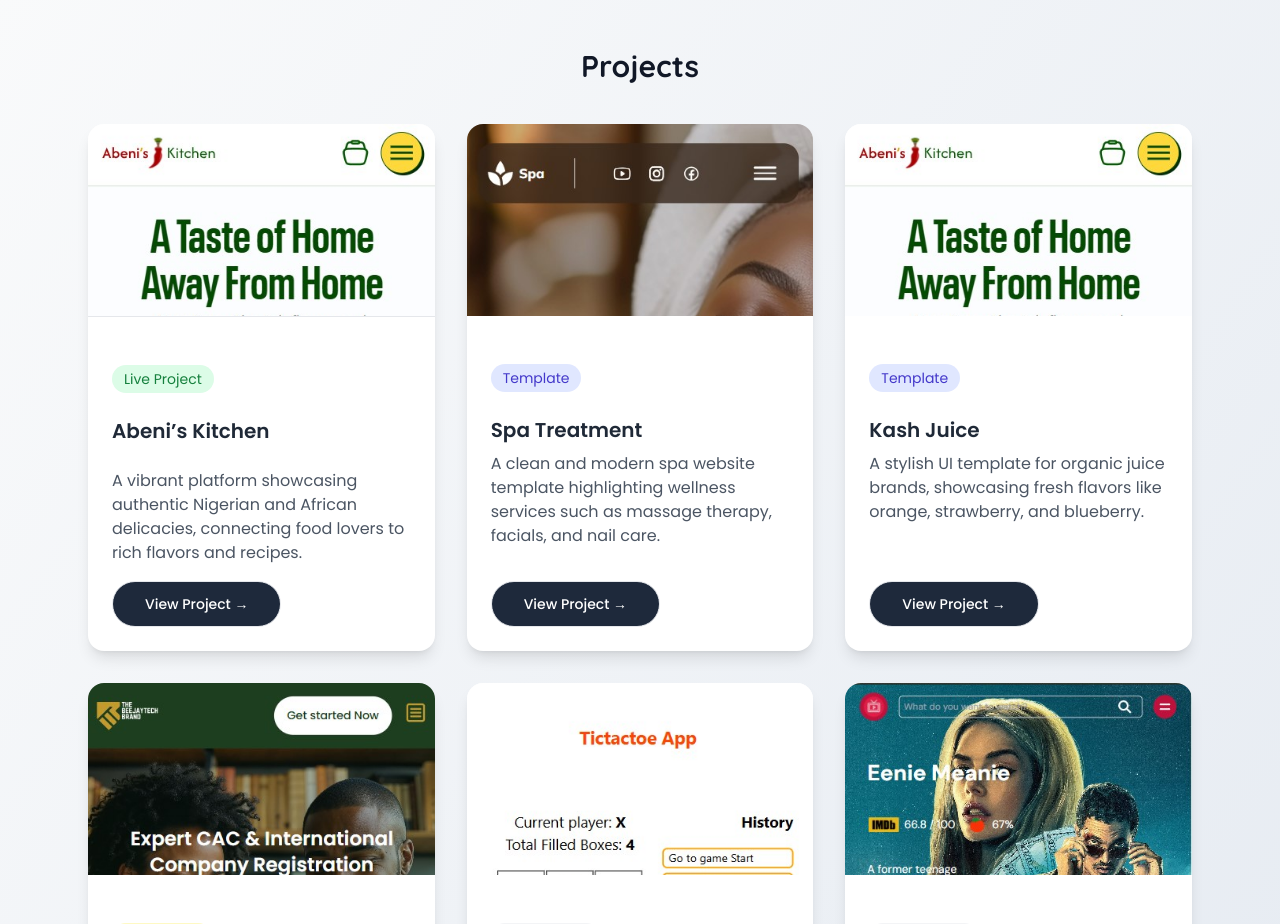
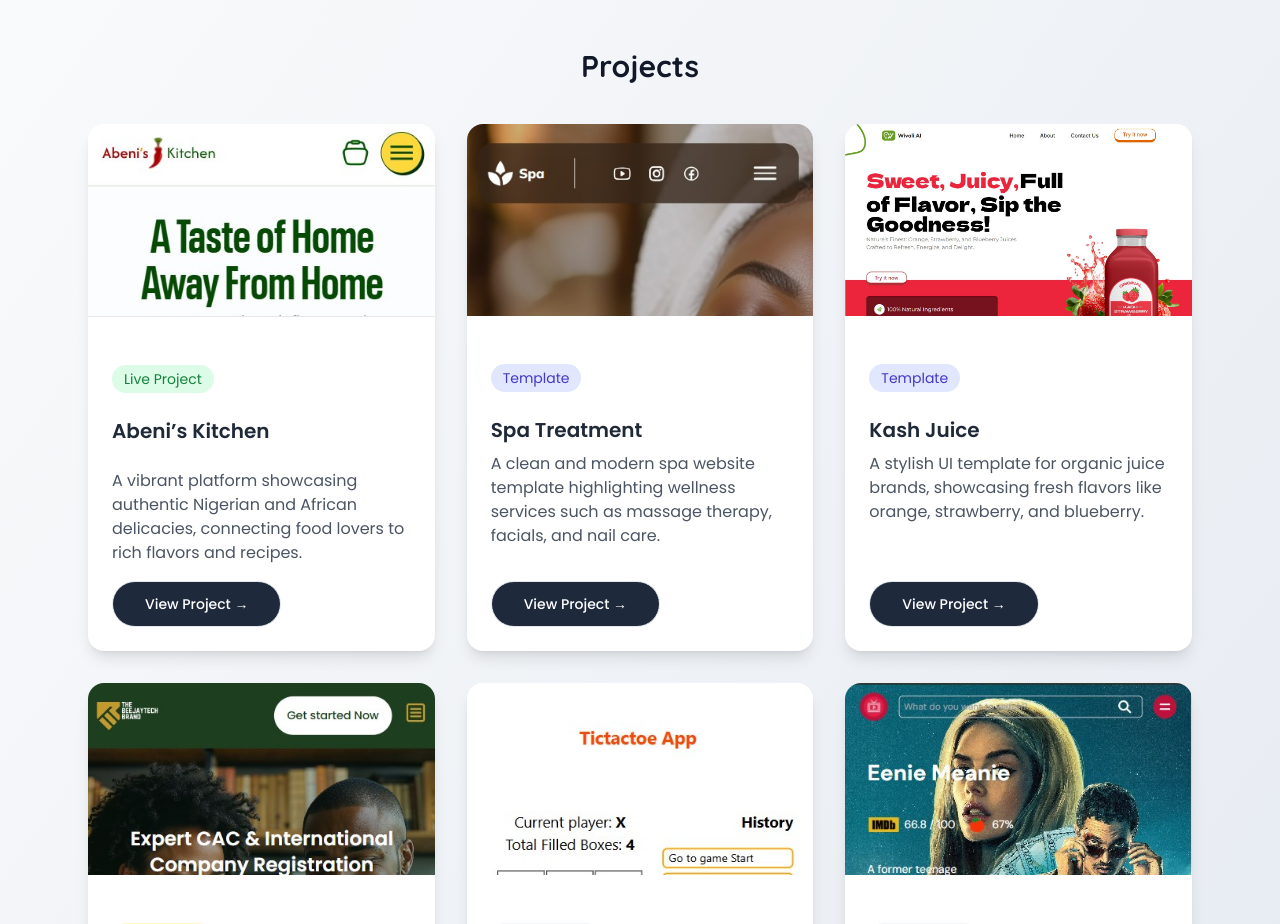
Before and after one commit to chapter-codes/portfolio, a website: page index.html in a window 1280 px wide. Shown: the part 1760-2684 px from the top of the page. Drawn offline with Linux system fonts and the light colour scheme; a web font is replaced by a local one.

Commit message:
added screenshot

```diff
--- a/index.html
+++ b/index.html
@@ -216,7 +216,7 @@
 
       <!-- Template: Kash Juice -->
       <div class="flex flex-col justify-between bg-white shadow-lg rounded-2xl overflow-hidden hover:shadow-xl transition">
-        <img src="./screenshots/abeniskitchen.jpg" alt="Project screenshot" class="w-full h-48 object-cover object-top">
+        <img src="./screenshots/kash-juice.jpg" alt="Project screenshot" class="w-full h-48 object-cover object-top">
         <div class="grow flex flex-col items-start p-6 min-h-[304px] ">
           <span class="inline-block px-3 py-1 text-sm bg-indigo-100 text-indigo-700 rounded-full my-6">Template</span>
           <h3 class="text-xl font-semibold text-gray-800 mb-2">Kash Juice</h3>
```
Also changed, not shown: screenshots/kash-juice.jpg (added).
